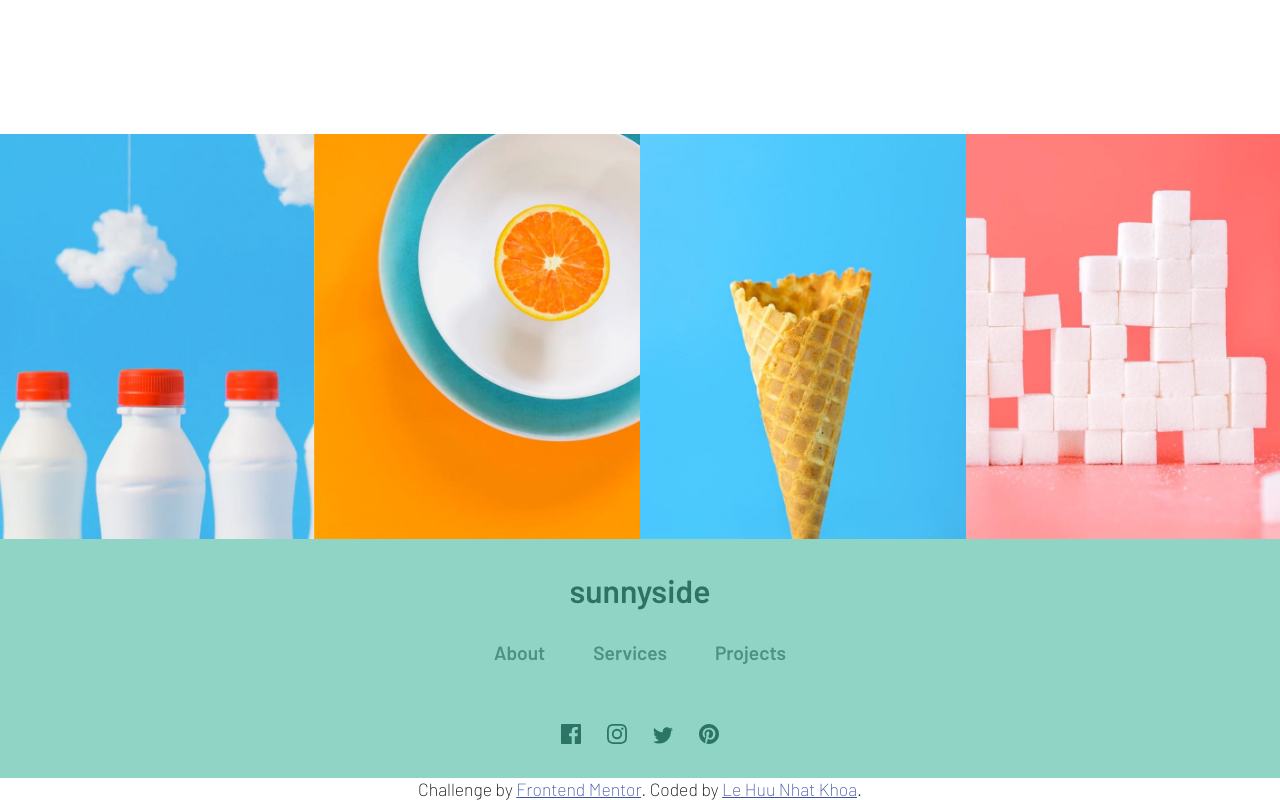
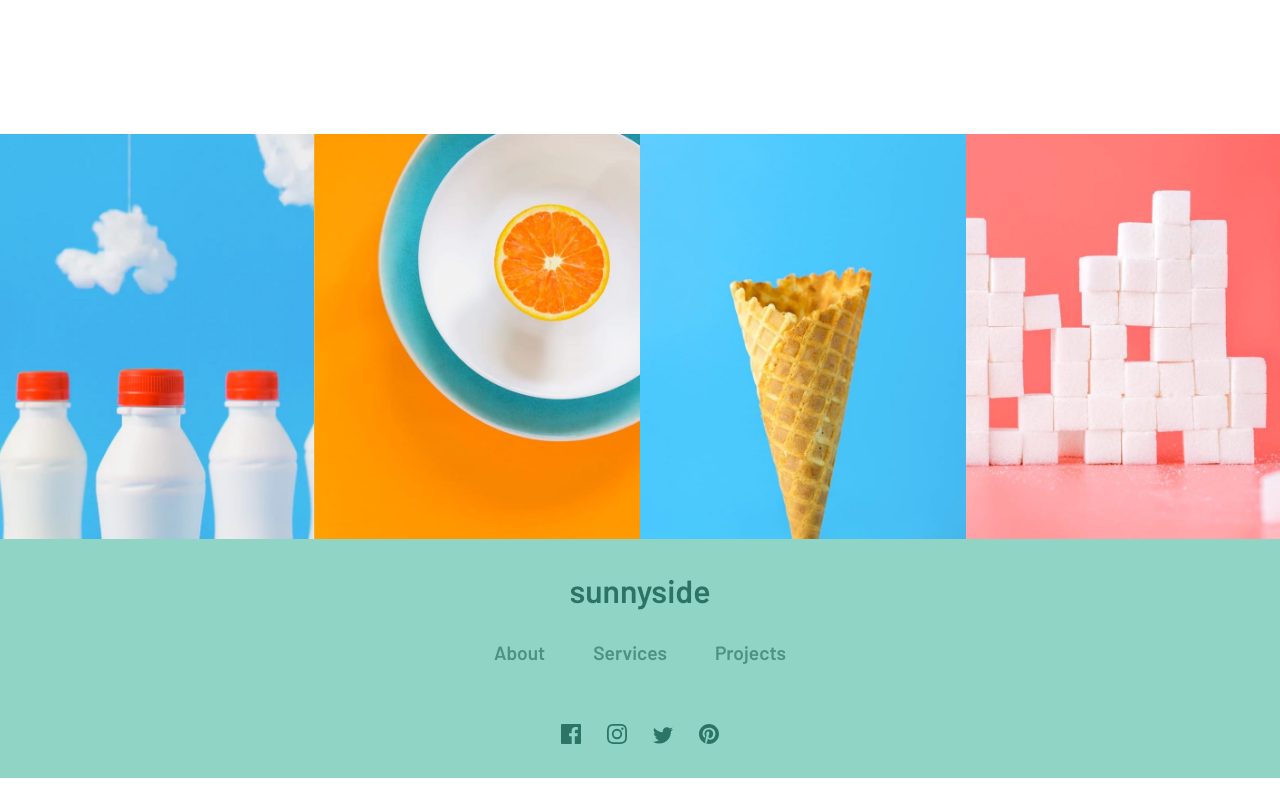
Before and after one commit to Ki-it-dev/Challenge-sunnyside-agency-landing-page-main, a plain HTML site: page index.html in a window 1280 px wide. Shown: the part 2972-3772 px from the top of the page. After the commit the page ends 3750 px from the top, so only its background shows below. Drawn offline with Linux system fonts and the light colour scheme.

Commit message:
fix error

```diff
--- a/index.html
+++ b/index.html
@@ -234,10 +234,6 @@
       </a>
     </div>
   </footer>
-  <div class="attribution">
-    Challenge by <a href="https://www.frontendmentor.io?ref=challenge" target="_blank">Frontend Mentor</a>.
-    Coded by <a href="#">Le Huu Nhat Khoa</a>.
-  </div>
   <script src='./js/app.js'></script>
 </body>
 </html>
```
